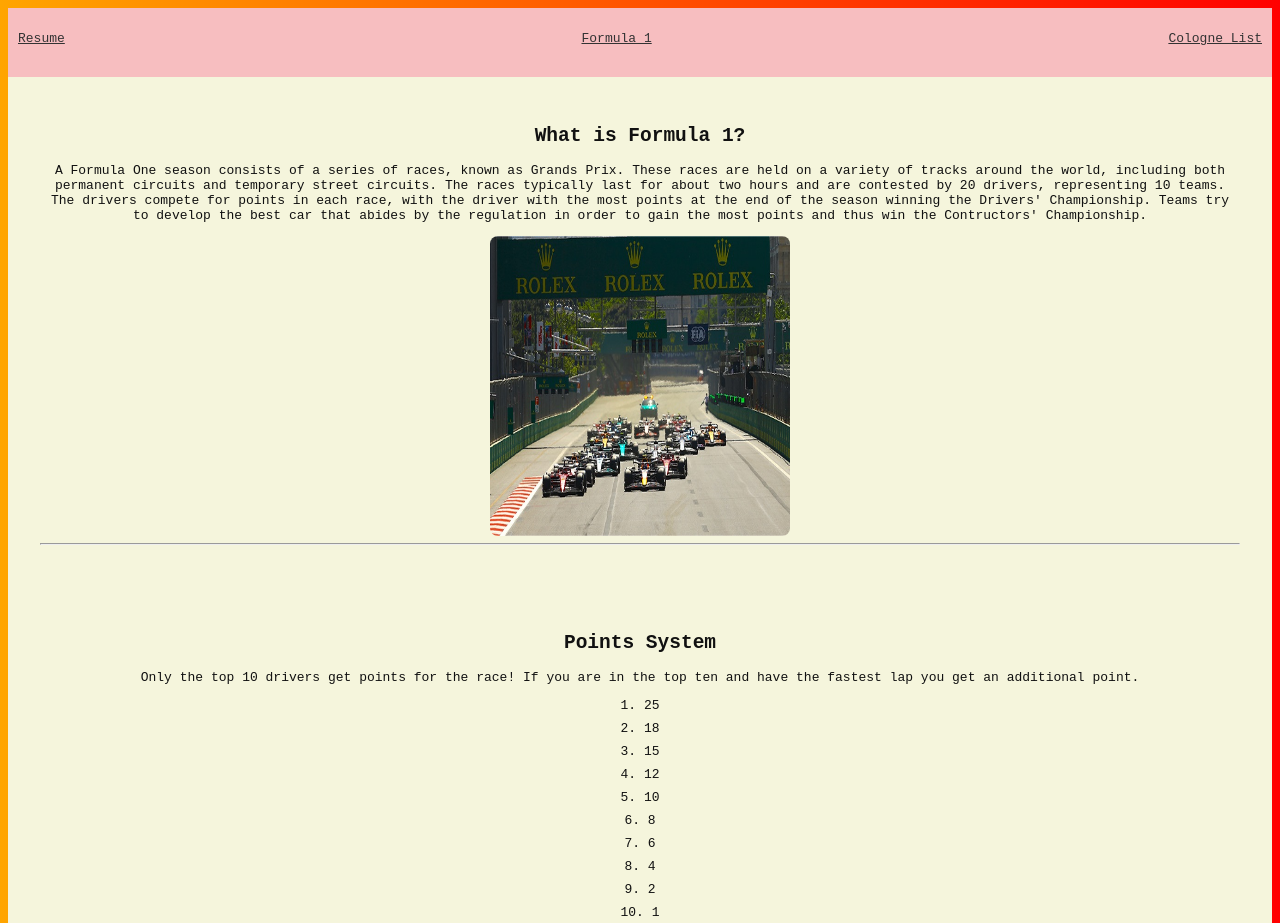
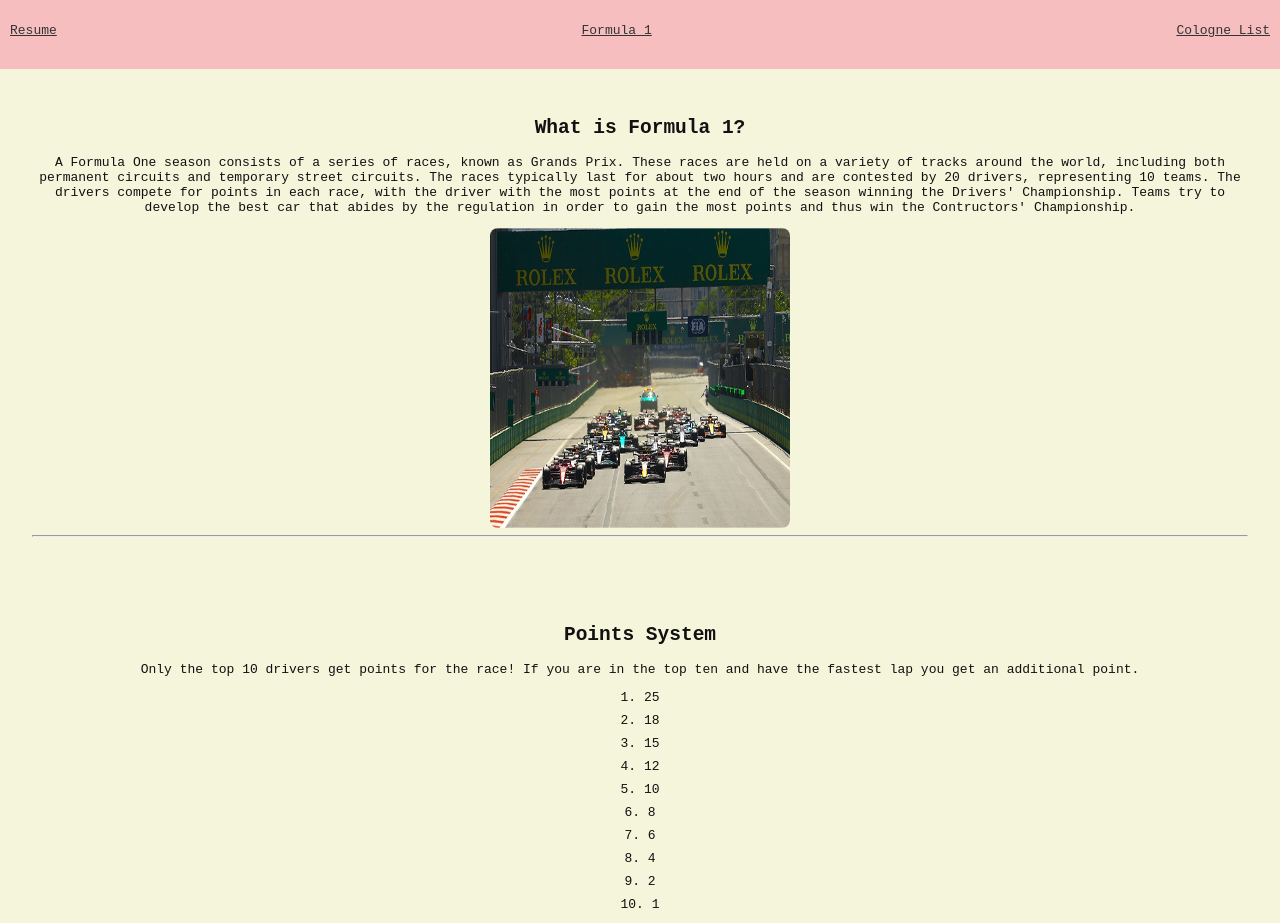
Before and after one commit to nsavant1/project3, a plain HTML site: page f1.html in a window 1280 px wide. Shown: the top 923 px of the page. Drawn offline with Linux system fonts and the light colour scheme.

Commit message:
Update f1.html

```diff
--- a/f1.html
+++ b/f1.html
@@ -4,7 +4,8 @@
 <head>
   <meta charset="UTF-8">
   <title>F1</title>
-  <link rel="stylesheet" href="css/styles.css">
+  <link rel="stylesheet" type="text/css" href="css/normalize.css">
+  <link rel="stylesheet" type="text/css" href="css/styles.css">
 </head>
 
 <body>
@@ -19,7 +20,7 @@
     <section>
       <h2>What is Formula 1?</h2>
       <p>A Formula One season consists of a series of races, known as Grands Prix. These races are held on a variety of tracks around the world, including both permanent circuits and temporary street circuits. The races typically last for about two hours and are contested by 20 drivers, representing 10 teams. The drivers compete for points in each race, with the driver with the most points at the end of the season winning the Drivers' Championship. Teams try to develop the best car that abides by the regulation in order to gain the most points and thus win the Contructors' Championship.</p>
-      <img src="images/formula1.png" alt="Race start in Formula 1" width="500" height="400">
+      <img src="images/formula1.png" alt="Race start in Formula 1">
       <hr>
     </section>
 
```
